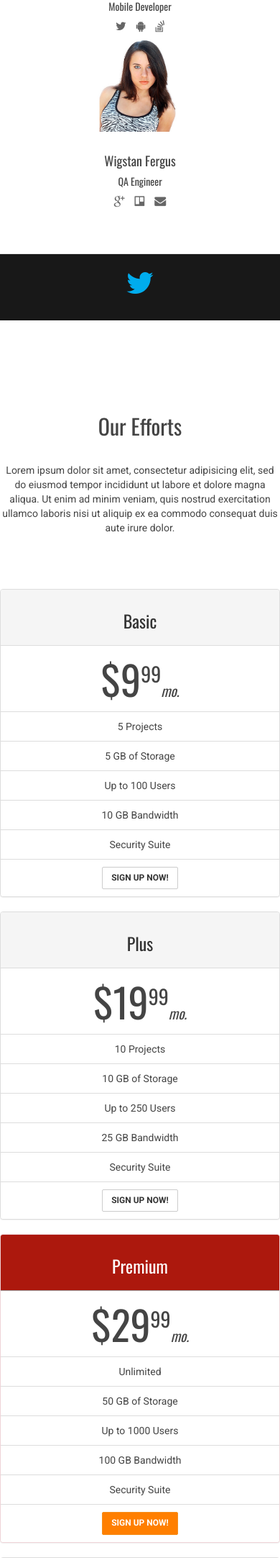
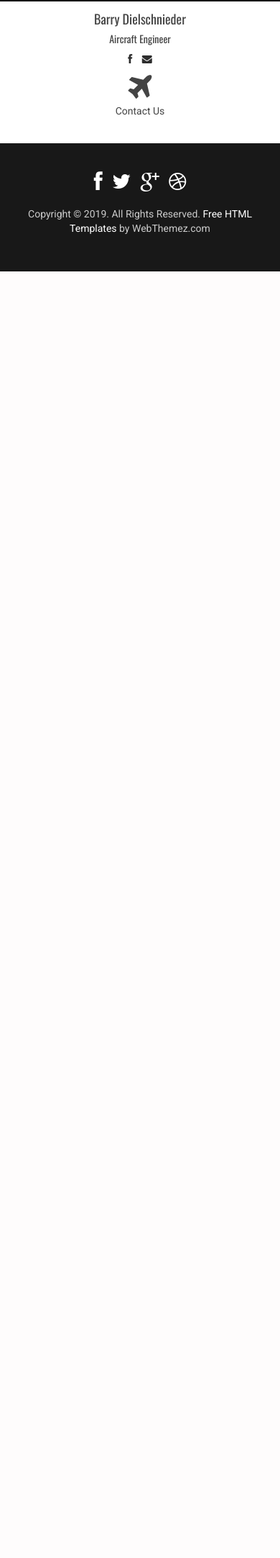
Before and after one commit to chrisdel101/livingskies, a Flask app: page /about in a window 390 px wide. Shown: the part 1088-3252 px from the top of the page at 72% size. After the commit the page ends 1465 px from the top, so only its background shows below. Run offline with Flask 2, Linux system fonts and the light colour scheme; some libraries are stand-ins or nearby versions.

Commit message:
get about page working

```diff
--- a/static/assets/css/style.css
+++ b/static/assets/css/style.css
@@ -263,6 +263,10 @@
 	padding: 60px 0;
 }
 
+.page .container.photo-area {
+	padding: 0
+}
+
 .page .content.cover {
 	padding: 240px 0
 }
@@ -486,7 +490,22 @@
 	text-shadow: none;
 }
 
-#about .content {
+#about {
+	padding: 0;
+	color: #fff;
+	background-image: url(../img/cover/about.jpg);
+	background-repeat: no-repeat;
+	background-position: center center;
+	background-size: cover;
+	height: 500px;
+}
+
+#about .row.portrait {
+	display: flex;
+	justify-content: center;
+}
+
+.profile #about .content {
 	padding-bottom: 0
 }
 
@@ -494,15 +513,11 @@
 	padding-top: 10px
 }
 
-#about .teammate .profile-photo {
-	overflow: hidden;
-}
-
-#about .teammate .profile-photo {
+.teammate .profile-photo {
 	overflow: hidden;
 	display: inline-block;
-	width: 140px;
-	height: 140px;
+	width: 400px;
+	border: 3px black solid;
 }
 
 #about .teammate .profile-photo img {
--- a/templates/about.html
+++ b/templates/about.html
@@ -1,23 +1,36 @@
 {% extends "layout.html" %}
 
 {% block content %}
-
-<section id="about" class="page space">
-	<div class="container text-center">
+<section id="about" class="page">
+	<div class="container">
+		<div class="content cover text-center">
+			<div class="row">
+			</div>
+			<div class="banner-content">
+				<div class="heroText">
+					<h2><span> Living Skies Aviation </span><br>
+					</h2>
+					<h3><strong>Aircraft maintainence on the praries</strong></h3>
+				</div>
+			</div>
+		</div>
+	</div>
+</section>
+<section class="page space">
+	<div class="container text-center photo-area">
 		<div class="heading">
 			<h2>Who we are</h2>
 
-			<p>Lorem ipsum dolor sit amet, consectetur adipisicing elit, sed do eiusmod tempor incididunt ut labore et dolore magna aliqua. Ut enim ad minim veniam, quis nostrud exercitation ullamco laboris nisi ut aliquip ex ea commodo consequat duis aute
-				irure dolor.</p>
+			<p>I have over 30 year of experience working with small aircraft and larger turbines alike.</p>
 		</div>
-		<div class="row">
-			<div class="col-md-3 col-sm-6 col-xs-12 teammate" data-animation="fadeInLeft" data-delay="600">
+		<div class="row portrait">
+			<div class="col-lg-12 teammate" data-animation="fadeInLeft" data-delay="600">
 				<div class="profile-photo">
-					<img class="img-responsive" src="static/assets/img/team/1.jpg" alt="">
+					<img class="img-responsive" src="static/assets/img/team/1.jpeg" alt="">
 				</div>
 				<div class="bio">
-					<h4>John Doe</h4>
-					<h5>Web Developer</h5>
+					<h4>Barry Dielschnieder</h4>
+					<h5>Aircraft Engineer</h5>
 
 					<ul class="list-inline">
 						<li>
@@ -26,98 +39,7 @@
 							</a>
 						</li>
 						<li>
-							<a href="http://www.twitter.com" title="Twitter">
-								<i class="fa fa-twitter"></i>
-							</a>
-						</li>
-						<li>
-							<a href="http://www.linkedin.com" title="LinkedIn">
-								<i class="fa fa-linkedin"></i>
-							</a>
-						</li>
-						<li>
-							<a href="http://www.github.com" title="GitHub">
-								<i class="fa fa-github"></i>
-							</a>
-						</li>
-					</ul>
-				</div>
-			</div>
-			<div class="col-md-3 col-sm-6 col-xs-12 teammate animated hiding" data-animation="fadeInUp" data-delay="300">
-				<div class="profile-photo">
-					<img class="img-responsive" src="static/assets/img/team/2.jpg" alt="">
-				</div>
-				<div class="bio">
-					<h4>Clarinda Gratia</h4>
-					<h5>Designer</h5>
-
-					<ul class="list-inline">
-						<li>
-							<a href="http://www.dribbble.com" title="Dribbble">
-								<i class="fa fa-dribbble"></i>
-							</a>
-						</li>
-						<li>
-							<a href="http://www.pinterest.com" title="Pinterest">
-								<i class="fa fa-pinterest"></i>
-							</a>
-						</li>
-						<li>
-							<a href="http://www.instagram.com" title="Instagram">
-								<i class="fa fa-instagram"></i>
-							</a>
-						</li>
-					</ul>
-				</div>
-			</div>
-			<div class="col-md-3 col-sm-6 col-xs-12 teammate animated hiding" data-animation="fadeInUp" data-delay="300">
-				<div class="profile-photo">
-					<img class="img-responsive" src="static/assets/img/team/3.jpg" alt="">
-				</div>
-				<div class="bio">
-					<h4>Mandeep Eimear</h4>
-					<h5>Mobile Developer</h5>
-
-					<ul class="list-inline">
-						<li>
-							<a href="http://www.twitter.com" title="Twitter">
-								<i class="fa fa-twitter"></i>
-							</a>
-						</li>
-						<li>
-							<a href="http://developer.android.com/index.html" title="Android Developers">
-								<i class="fa fa-android"></i>
-							</a>
-						</li>
-						<li>
-							<a href="http://www.stackoverflow.com" title="Stack Overflow">
-								<i class="fa fa-stack-overflow"></i>
-							</a>
-						</li>
-					</ul>
-				</div>
-			</div>
-			<div class="col-md-3 col-sm-6 col-xs-12 teammate animated hiding" data-animation="fadeInRight" data-delay="600">
-				<div class="profile-photo">
-					<img class="img-responsive" src="static/assets/img/team/4.jpg" alt="">
-				</div>
-				<div class="bio">
-					<h4>Wigstan Fergus</h4>
-					<h5>QA Engineer</h5>
-
-					<ul class="list-inline">
-						<li>
-							<a href="http://www.plus.google.com" title="Google+">
-								<i class="fa fa-google-plus"></i>
-							</a>
-						</li>
-						<li>
-							<a href="http://www.trello.com" title="Trello">
-								<i class="fa fa-trello"></i>
-							</a>
-						</li>
-						<li>
-							<a href="mailto:john.doe@mail.com" title="Email">
+							<a href="mailto:barry.dielschnieder@gmail.com" title="Email">
 								<i class="fa fa-envelope"></i>
 							</a>
 						</li>
@@ -126,97 +48,14 @@
 			</div>
 		</div>
 	</div>
-	<div class="twitter text-center">
+	<div class="text-center">
 		<div class="animated hiding" data-animation="fadeIn">
-			<i class="fa fa-twitter fa-3x"></i>
+			<i class="fa fa-plane fa-3x"></i>
 			<div id="feed"></div>
-		</div>
-	</div>
-</section>
-<section id="priceTable" class="page space">
-	<div class="container text-center">
-		<div class="heading">
-			<h2>Our Efforts</h2>
-
-			<p>Lorem ipsum dolor sit amet, consectetur adipisicing elit, sed do eiusmod tempor incididunt ut labore et dolore magna aliqua. Ut enim ad minim veniam, quis nostrud exercitation ullamco laboris nisi ut aliquip ex ea commodo consequat duis aute
-				irure dolor.</p>
-		</div>
-		<div class="row">
-			<div class="col-sm-3">
-				<div class="panel panel-default text-center">
-					<div class="panel-heading">
-						<h3>Basic</h3>
-					</div>
-					<div class="panel-body">
-						<h3 class="panel-title price">$9<span class="price-cents">99</span><span class="price-month">mo.</span></h3>
-					</div>
-					<ul class="list-group">
-						<li class="list-group-item">5 Projects</li>
-						<li class="list-group-item">5 GB of Storage</li>
-						<li class="list-group-item">Up to 100 Users</li>
-						<li class="list-group-item">10 GB Bandwidth</li>
-						<li class="list-group-item">Security Suite</li>
-						<li class="list-group-item"><a class="btn btn-default">Sign Up Now!</a></li>
-					</ul>
-				</div>
-			</div>
-			<div class="col-sm-3">
-				<div class="panel panel-default text-center">
-					<div class="panel-heading">
-						<h3>Plus</h3>
-					</div>
-					<div class="panel-body">
-						<h3 class="panel-title price">$19<span class="price-cents">99</span><span class="price-month">mo.</span></h3>
-					</div>
-					<ul class="list-group">
-						<li class="list-group-item">10 Projects</li>
-						<li class="list-group-item">10 GB of Storage</li>
-						<li class="list-group-item">Up to 250 Users</li>
-						<li class="list-group-item">25 GB Bandwidth</li>
-						<li class="list-group-item">Security Suite</li>
-						<li class="list-group-item"><a class="btn btn-default">Sign Up Now!</a></li>
-					</ul>
-				</div>
-			</div>
-			<div class="col-sm-3">
-				<div class="panel panel-danger text-center">
-					<div class="panel-heading">
-						<h3>Premium</h3>
-					</div>
-					<div class="panel-body">
-						<h3 class="panel-title price">$29<span class="price-cents">99</span><span class="price-month">mo.</span></h3>
-					</div>
-					<ul class="list-group">
-						<li class="list-group-item">Unlimited</li>
-						<li class="list-group-item">50 GB of Storage</li>
-						<li class="list-group-item">Up to 1000 Users</li>
-						<li class="list-group-item">100 GB Bandwidth</li>
-						<li class="list-group-item">Security Suite</li>
-						<li class="list-group-item"><a class="btn btn-primary">Sign Up Now!</a></li>
-					</ul>
-				</div>
-			</div>
-			<div class="col-sm-3">
-				<div class="panel panel-default text-center">
-					<div class="panel-heading">
-						<h3>Ultimate</h3>
-					</div>
-					<div class="panel-body">
-						<h3 class="panel-title price">$49<span class="price-cents">99</span><span class="price-month">mo.</span></h3>
-					</div>
-					<ul class="list-group">
-						<li class="list-group-item">Unlimited</li>
-						<li class="list-group-item">150 GB of Storage</li>
-						<li class="list-group-item">Unlimited</li>
-						<li class="list-group-item">500 GB Bandwidth</li>
-						<li class="list-group-item">Security Suite</li>
-						<li class="list-group-item"><a class="btn btn-default">Sign Up Now!</a></li>
-					</ul>
-				</div>
-			</div>
-
+			Contact Us
 		</div>
 	</div>
 </section>
 
+
 {% endblock %}
```
Also changed, not shown: static/assets/img/aircraft copy/avel-chuklanov-686812-unsplash copy.jpg (deleted), static/assets/img/cover/about.jpg (renamed from static/assets/img/aircraft copy/maxime-gauthier-832006-unsplash copy.jpg), static/assets/img/team/2.jpg (deleted), static/assets/img/team/3.jpg (deleted), static/assets/img/team/4.jpg (deleted).
